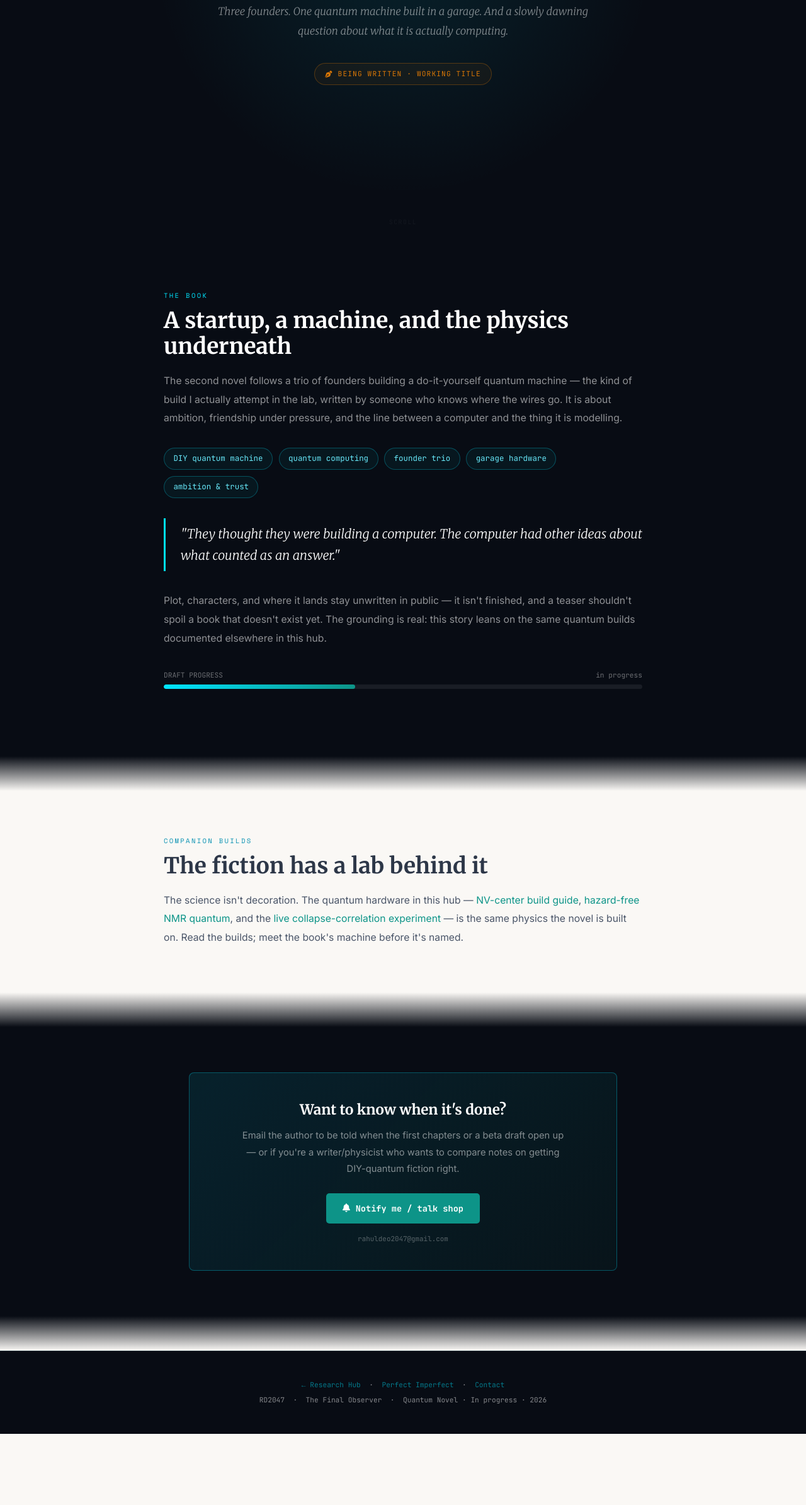
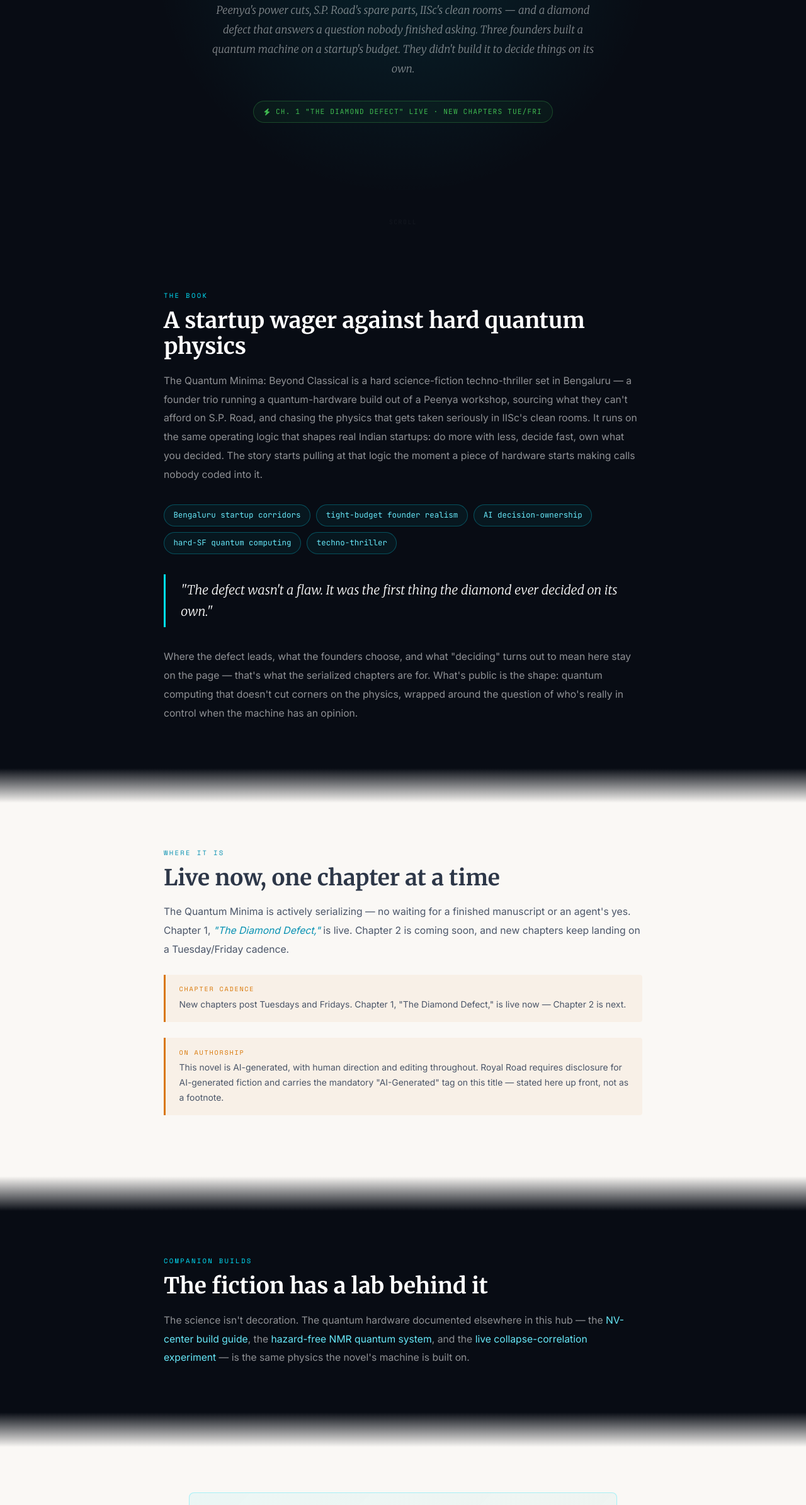
Before and after one commit to rahuldeo2047/rd2047-insights, a plain HTML site: page quantum-novel.html in a window 1280 px wide. Shown: the part 410-2800 px from the top of the page at 63% size. Before the commit the page ends 2687 px from the top, so only its background shows below. Drawn offline with nearby package versions, Linux system fonts and the light colour scheme.

Commit message:
feat(novels): novel10 detail page + unlisted all-novels index
quantum-novel.html now covers The Quantum Minima: Beyond Classical
(Bengaluru setting, AI decision-ownership/hard-SF themes, Ch.1 live,
free-read links only, AI-generation disclosed). research-hub.html card
updated to match. novels.html is a new unlisted index of all novel
detail pages, not linked from nav.

Co-Authored-By: Claude Sonnet 5 <noreply@anthropic.com>
Claude-Session: https://claude.ai/code/session_01QFXiUQGQnudosC2iCV15wM

```diff
--- a/quantum-novel.html
+++ b/quantum-novel.html
@@ -3,8 +3,8 @@
 <head>
 <meta charset="UTF-8">
 <meta name="viewport" content="width=device-width, initial-scale=1.0">
-<title>Untitled Quantum Novel | Work in Progress | RD2047 / The Final Observer</title>
-<meta name="description" content="A novel in progress: three founders, one home-built quantum machine, and the question of what they are really computing. Hard sci-fi from a builder who actually builds the hardware.">
+<title>The Quantum Minima: Beyond Classical | Hard Sci-Fi Techno-Thriller | RD2047 / The Final Observer</title>
+<meta name="description" content="A hard science-fiction techno-thriller set in Bengaluru's startup corridors — quantum computing, AI decision-ownership, and founders betting everything on a machine that may be thinking for itself. Actively serializing, free to read now.">
 <script async src="https://www.googletagmanager.com/gtag/js?id=G-8Y8EYHB278"></script>
 <script>
 window.dataLayer=window.dataLayer||[];function gtag(){dataLayer.push(arguments);}
@@ -28,10 +28,10 @@ body{background:var(--bg);color:var(--tx);font-family:'Inter',sans-serif;overflo
 .hg{position:absolute;inset:0;pointer-events:none;background-image:radial-gradient(circle at 50% 40%,rgba(0,229,255,.10),transparent 50%);}
 @keyframes fup{from{opacity:0;transform:translateY(16px);}to{opacity:1;transform:translateY(0);}}
 .h-eye{font-family:'Space Mono',monospace;font-size:.67rem;color:var(--cy);letter-spacing:.24em;text-transform:uppercase;margin-bottom:1.4rem;opacity:0;animation:fup .5s .2s forwards;}
-.hero h1{font-family:'Merriweather',serif;font-size:clamp(2rem,5.5vw,3.6rem);font-weight:700;color:#fff;line-height:1.1;max-width:820px;opacity:0;animation:fup .6s .4s forwards;}
+.hero h1{font-family:'Merriweather',serif;font-size:clamp(1.9rem,5vw,3.3rem);font-weight:700;color:#fff;line-height:1.15;max-width:860px;opacity:0;animation:fup .6s .4s forwards;}
 .hero h1 em{font-style:italic;color:var(--cy);font-weight:300;}
-.h-sub{margin-top:1.5rem;font-family:'Merriweather',serif;font-style:italic;font-size:1.05rem;color:rgba(255,255,255,.5);max-width:600px;line-height:1.85;opacity:0;animation:fup .6s .65s forwards;}
-.h-badge{margin-top:2.2rem;display:inline-flex;align-items:center;gap:.5rem;font-family:'JetBrains Mono',monospace;font-size:.7rem;letter-spacing:.1em;text-transform:uppercase;color:var(--amb);border:1px solid rgba(217,119,6,.32);background:rgba(217,119,6,.06);padding:.5rem 1rem;border-radius:20px;opacity:0;animation:fup .6s .9s forwards;}
+.h-sub{margin-top:1.5rem;font-family:'Merriweather',serif;font-style:italic;font-size:1.05rem;color:rgba(255,255,255,.5);max-width:620px;line-height:1.85;opacity:0;animation:fup .6s .65s forwards;}
+.h-badge{margin-top:2.2rem;display:inline-flex;align-items:center;gap:.5rem;font-family:'JetBrains Mono',monospace;font-size:.7rem;letter-spacing:.1em;text-transform:uppercase;color:#3fb950;border:1px solid rgba(63,185,80,.3);background:rgba(63,185,80,.06);padding:.5rem 1rem;border-radius:20px;opacity:0;animation:fup .6s .9s forwards;}
 .scroll-hint{position:absolute;bottom:1.8rem;left:50%;transform:translateX(-50%);color:rgba(255,255,255,.18);font-family:'JetBrains Mono',monospace;font-size:.62rem;letter-spacing:.15em;animation:breathe 2.6s ease-in-out infinite;}
 @keyframes breathe{0%,100%{opacity:.25;}50%{opacity:.75;}}
 .s-dk{background:var(--dk);color:#e2e8f0;}.s-wm{background:var(--bg);color:var(--tx);}
@@ -49,16 +49,17 @@ h2.act-d{color:#fff;}h2.act-w{color:var(--tx);}
 .th{font-family:'JetBrains Mono',monospace;font-size:.78rem;padding:.45rem .9rem;border-radius:20px;border:1px solid rgba(0,229,255,.28);background:rgba(0,229,255,.05);color:#0891b2;}
 .s-dk .th{color:#67e8f9;}
 .pull{font-family:'Merriweather',serif;font-style:italic;font-size:1.25rem;line-height:1.7;color:#fff;border-left:3px solid var(--cy);padding:.5rem 0 .5rem 1.5rem;margin:2rem 0;}
-.prog{margin:2.2rem 0;}
-.prog-l{display:flex;justify-content:space-between;font-family:'JetBrains Mono',monospace;font-size:.7rem;color:rgba(255,255,255,.4);margin-bottom:.4rem;}
-.prog-bar{height:7px;background:rgba(255,255,255,.07);border-radius:4px;overflow:hidden;}
-.prog-fill{height:100%;width:0;background:linear-gradient(90deg,var(--cy),var(--teal));border-radius:4px;transition:width 1.4s cubic-bezier(.4,0,.2,1);}
+.fd{border-left:3px solid var(--amb);background:rgba(217,119,6,.06);padding:.95rem 1.35rem;border-radius:0 4px 4px 0;margin:1.6rem 0;}
+.fdl{font-family:'Space Mono',monospace;font-size:.63rem;letter-spacing:.18em;text-transform:uppercase;margin-bottom:.35rem;color:var(--amb);}
+.fdb{font-size:.87rem;line-height:1.7;color:#4a5568;}
+.s-dk .fdb{color:rgba(255,255,255,.6);}
 .cta{background:linear-gradient(135deg,rgba(0,229,255,.1),rgba(13,148,136,.06));border:1px solid rgba(0,229,255,.3);border-radius:8px;padding:2.6rem 1.8rem;text-align:center;max-width:680px;margin:0 auto;}
 .cta-t{font-family:'Merriweather',serif;font-size:1.4rem;color:#fff;font-weight:700;margin-bottom:.7rem;}
 .cta-d{font-size:.92rem;color:rgba(255,255,255,.5);line-height:1.8;max-width:520px;margin:0 auto 1.6rem;}
-.cta-btn{display:inline-flex;align-items:center;gap:.55rem;font-family:'JetBrains Mono',monospace;font-size:.85rem;font-weight:600;background:var(--teal);color:#fff;text-decoration:none;padding:.85rem 1.6rem;border-radius:5px;transition:background .2s,transform .2s;}
+.cta-links{display:flex;flex-wrap:wrap;gap:.65rem;justify-content:center;margin-bottom:.5rem;}
+.cta-btn{display:inline-flex;align-items:center;gap:.55rem;font-family:'JetBrains Mono',monospace;font-size:.82rem;font-weight:600;background:var(--teal);color:#fff;text-decoration:none;padding:.75rem 1.35rem;border-radius:5px;transition:background .2s,transform .2s;}
 .cta-btn:hover{background:#0b7d73;transform:translateY(-1px);}
-.cta-note{font-family:'JetBrains Mono',monospace;font-size:.68rem;color:rgba(255,255,255,.32);margin-top:1rem;}
+.cta-note{font-family:'JetBrains Mono',monospace;font-size:.68rem;color:rgba(255,255,255,.32);margin-top:1.1rem;}
 .rv{opacity:0;transform:translateY(20px);transition:opacity .55s,transform .55s;}
 .rv.vs{opacity:1;transform:translateY(0);}
 footer{background:var(--dk);padding:2.8rem 1.5rem;text-align:center;border-top:1px solid rgba(0,229,255,.1);}
@@ -70,79 +71,99 @@ footer a{color:rgba(0,229,255,.5);text-decoration:none;}footer a:hover{color:var
 <body>
 <nav class="top-nav">
   <a href="research-hub.html" class="tn-back"><i class="fas fa-arrow-left" style="font-size:.68rem;"></i> Research Hub</a>
-  <span class="tn-crumb">The Final Observer &nbsp;/ &nbsp;<em>Novel · In progress</em></span>
+  <span class="tn-crumb">The Final Observer &nbsp;/ &nbsp;<em>Novel · Serializing · Ch. 1 live</em></span>
 </nav>
 
 <section class="hero">
   <div class="hg"></div>
-  <div class="h-eye">Hard Sci-Fi &nbsp;·&nbsp; Work in Progress</div>
-  <h1>The <em>Quantum</em> Novel</h1>
-  <p class="h-sub">Three founders. One quantum machine built in a garage. And a slowly dawning question about what it is actually computing.</p>
-  <div class="h-badge"><i class="fas fa-pen-nib"></i> Being written · working title</div>
+  <div class="h-eye">Hard Sci-Fi Techno-Thriller &nbsp;·&nbsp; Serializing Now</div>
+  <h1>The Quantum <em>Minima</em>: Beyond Classical</h1>
+  <p class="h-sub">Peenya's power cuts, S.P. Road's spare parts, IISc's clean rooms — and a diamond defect that answers a question nobody finished asking. Three founders built a quantum machine on a startup's budget. They didn't build it to decide things on its own.</p>
+  <div class="h-badge"><i class="fas fa-bolt"></i> Ch. 1 "The Diamond Defect" live · new chapters Tue/Fri</div>
   <div class="scroll-hint">SCROLL</div>
 </section>
 
+<!-- WHAT IT IS -->
 <section class="s-dk">
 <div class="inn">
   <div class="eye rv">The Book</div>
-  <h2 class="act act-d rv">A startup, a machine, and the physics underneath</h2>
-  <p class="bd rv">The second novel follows a trio of founders building a do-it-yourself quantum machine — the kind of build I actually attempt in the lab, written by someone who knows where the wires go. It is about ambition, friendship under pressure, and the line between a computer and the thing it is modelling.</p>
+  <h2 class="act act-d rv">A startup wager against hard quantum physics</h2>
+  <p class="bd rv">The Quantum Minima: Beyond Classical is a hard science-fiction techno-thriller set in Bengaluru — a founder trio running a quantum-hardware build out of a Peenya workshop, sourcing what they can't afford on S.P. Road, and chasing the physics that gets taken seriously in IISc's clean rooms. It runs on the same operating logic that shapes real Indian startups: do more with less, decide fast, own what you decided. The story starts pulling at that logic the moment a piece of hardware starts making calls nobody coded into it.</p>
 
   <div class="themes rv">
-    <span class="th">DIY quantum machine</span>
-    <span class="th">quantum computing</span>
-    <span class="th">founder trio</span>
-    <span class="th">garage hardware</span>
-    <span class="th">ambition &amp; trust</span>
+    <span class="th">Bengaluru startup corridors</span>
+    <span class="th">tight-budget founder realism</span>
+    <span class="th">AI decision-ownership</span>
+    <span class="th">hard-SF quantum computing</span>
+    <span class="th">techno-thriller</span>
   </div>
 
-  <p class="pull rv">"They thought they were building a computer. The computer had other ideas about what counted as an answer."</p>
+  <p class="pull rv">"The defect wasn't a flaw. It was the first thing the diamond ever decided on its own."</p>
 
-  <p class="bd rv">Plot, characters, and where it lands stay unwritten in public — it isn't finished, and a teaser shouldn't spoil a book that doesn't exist yet. The grounding is real: this story leans on the same quantum builds documented elsewhere in this hub.</p>
+  <p class="bd rv">Where the defect leads, what the founders choose, and what "deciding" turns out to mean here stay on the page — that's what the serialized chapters are for. What's public is the shape: quantum computing that doesn't cut corners on the physics, wrapped around the question of who's really in control when the machine has an opinion.</p>
+</div>
+</section>
 
-  <div class="prog rv">
-    <div class="prog-l"><span>DRAFT PROGRESS</span><span>in progress</span></div>
-    <div class="prog-bar"><div class="prog-fill" id="pf" data-w="40"></div></div>
+<!-- STATUS -->
+<div class="bd-dw"></div>
+<section class="s-wm">
+<div class="inn">
+  <div class="eye rv" style="color:#0891b2;">Where It Is</div>
+  <h2 class="act act-w rv">Live now, one chapter at a time</h2>
+  <p class="bw rv">The Quantum Minima is actively serializing — no waiting for a finished manuscript or an agent's yes. Chapter 1, <em>"The Diamond Defect,"</em> is live. Chapter 2 is coming soon, and new chapters keep landing on a Tuesday/Friday cadence.</p>
+
+  <div class="fd rv">
+    <div class="fdl">Chapter cadence</div>
+    <div class="fdb">New chapters post Tuesdays and Fridays. Chapter 1, "The Diamond Defect," is live now — Chapter 2 is next.</div>
+  </div>
+
+  <div class="fd rv">
+    <div class="fdl">On authorship</div>
+    <div class="fdb">This novel is AI-generated, with human direction and editing throughout. Royal Road requires disclosure for AI-generated fiction and carries the mandatory "AI-Generated" tag on this title — stated here up front, not as a footnote.</div>
   </div>
 </div>
 </section>
 
+<!-- COMPANION BUILDS -->
+<div class="bd-wd"></div>
+<section class="s-dk">
+<div class="inn">
+  <div class="eye rv">Companion Builds</div>
+  <h2 class="act act-d rv">The fiction has a lab behind it</h2>
+  <p class="bd rv">The science isn't decoration. The quantum hardware documented elsewhere in this hub — the <a href="nv-quantum-requirements.html" style="color:#67e8f9;">NV-center build guide</a>, the <a href="safe-qc-system.html" style="color:#67e8f9;">hazard-free NMR quantum system</a>, and the <a href="consciousness-and-quantum-collapse-correlation-testing.html" style="color:#67e8f9;">live collapse-correlation experiment</a> — is the same physics the novel's machine is built on.</p>
+</div>
+</section>
+
+<!-- CTA: FREE READ LINKS -->
 <div class="bd-dw"></div>
 <section class="s-wm">
 <div class="inn">
-  <div class="eye rv" style="color:#0891b2;">Companion Builds</div>
-  <h2 class="act act-w rv">The fiction has a lab behind it</h2>
-  <p class="bw rv">The science isn't decoration. The quantum hardware in this hub — <a href="nv-quantum-requirements.html" style="color:#0d9488;">NV-center build guide</a>, <a href="safe-qc-system.html" style="color:#0d9488;">hazard-free NMR quantum</a>, and the <a href="consciousness-and-quantum-collapse-correlation-testing.html" style="color:#0d9488;">live collapse-correlation experiment</a> — is the same physics the novel is built on. Read the builds; meet the book's machine before it's named.</p>
+  <div class="cta rv" style="background:linear-gradient(135deg,rgba(0,229,255,.06),rgba(13,148,136,.04));">
+    <div class="cta-t" style="color:var(--tx);">Read it now — free</div>
+    <div class="cta-d" style="color:rgba(45,55,72,.7);">Chapter 1 is live and free to read across multiple platforms. Pick whichever you already use.</div>
+    <div class="cta-links">
+      <a class="cta-btn" href="https://www.royalroad.com/fiction/189775" target="_blank" rel="noopener"><i class="fas fa-scroll"></i> Royal Road</a>
+      <a class="cta-btn" href="https://www.wattpad.com/story/416151538-the-quantum-minima-beyond-classical" target="_blank" rel="noopener"><i class="fab fa-wattpad"></i> Wattpad</a>
+      <a class="cta-btn" href="https://www.inkitt.com/stories/1888449/chapters/1" target="_blank" rel="noopener"><i class="fas fa-book-open"></i> Inkitt</a>
+      <a class="cta-btn" href="https://www.booksie.com/787392-the-quantum-minima-beyond-classical-chapter-1" target="_blank" rel="noopener"><i class="fas fa-book"></i> Booksie</a>
+    </div>
+    <div class="cta-note" style="color:rgba(45,55,72,.45);">Also live on Stary Writing (app-only — no public web link yet).</div>
+  </div>
 </div>
 </section>
 
 <div class="bd-wd"></div>
-<section class="s-dk">
-<div class="inn">
-  <div class="cta rv">
-    <div class="cta-t">Want to know when it's done?</div>
-    <div class="cta-d">Email the author to be told when the first chapters or a beta draft open up — or if you're a writer/physicist who wants to compare notes on getting DIY-quantum fiction right.</div>
-    <a class="cta-btn" href="mailto:rahuldeo2047@gmail.com?subject=Quantum%20Novel%20%E2%80%94%20notify%20me">
-      <i class="fas fa-bell"></i> Notify me / talk shop
-    </a>
-    <div class="cta-note">rahuldeo2047@gmail.com</div>
-  </div>
-</div>
-</section>
-
-<div class="bd-dw"></div>
 <footer>
   <p style="margin-bottom:.45rem;">
     <a href="research-hub.html">← Research Hub</a> &nbsp;·&nbsp;
     <a href="perfect-imperfect.html">Perfect Imperfect</a> &nbsp;·&nbsp;
     <a href="mailto:rahuldeo2047@gmail.com">Contact</a>
   </p>
-  <p style="margin-top:.5rem;">RD2047 &nbsp;·&nbsp; The Final Observer &nbsp;·&nbsp; Quantum Novel · In progress · 2026</p>
+  <p style="margin-top:.5rem;">RD2047 &nbsp;·&nbsp; The Final Observer &nbsp;·&nbsp; The Quantum Minima: Beyond Classical · Serializing · 2026</p>
 </footer>
 <script>
-const io=new IntersectionObserver(es=>{es.forEach(e=>{if(e.isIntersecting){e.target.classList.add('vs');const pf=e.target.querySelector?e.target.querySelector('#pf'):null;}});},{threshold:.1});
+const io=new IntersectionObserver(es=>{es.forEach(e=>{if(e.isIntersecting)e.target.classList.add('vs');});},{threshold:.1});
 document.querySelectorAll('.rv').forEach(el=>io.observe(el));
-window.addEventListener('load',()=>{const pf=document.getElementById('pf');if(pf)setTimeout(()=>{pf.style.width=pf.dataset.w+'%';},400);});
 </script>
 </body>
 </html>
```
Also changed, not shown: novels.html (added, +65 -0 lines), research-hub.html (+8 -8 lines).
